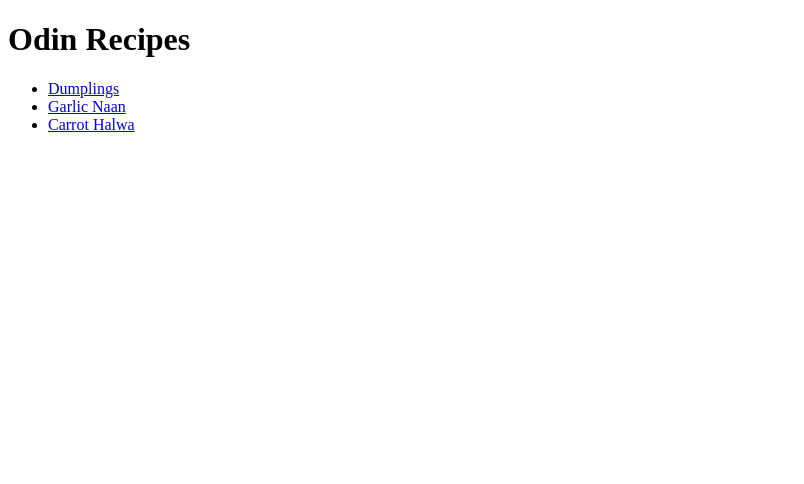
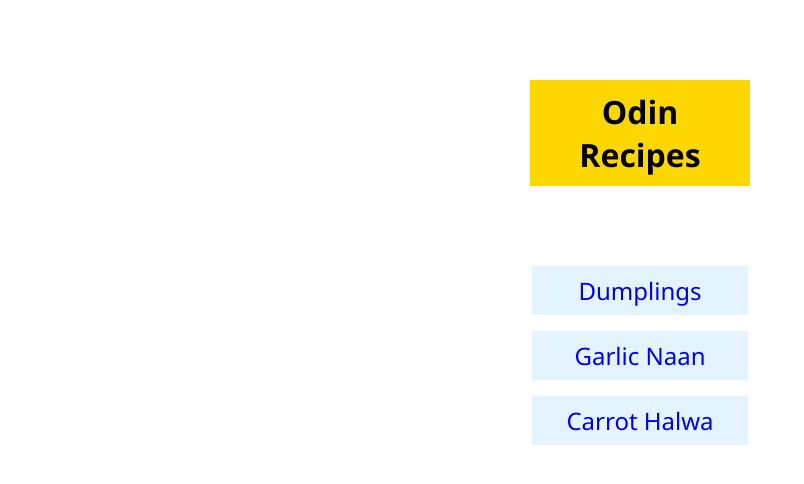
Before and after one commit to Khatry-With-A-Y/odin-recipes, a plain HTML site: page index.html in a window 1280 px wide. Shown: the whole page, without its empty margins (0-804 px from the left). Drawn offline with Linux system fonts and the light colour scheme.

Commit message:
Apply box-model changes from foundations/block-and -inline

```diff
--- a/index.html
+++ b/index.html
@@ -3,15 +3,30 @@
 <head>
     <meta charset="UTF-8">
     <title>The Khatry Kitchen</title>
-</head>
+    <link rel="stylesheet" href="styles.css">
+  </head>
 
 <body>
     <h1>Odin Recipes</h1>
 
-    <ul>
-      <li><a href="recipes/dumplings.html">Dumplings</a></li>
-      <li><a href="recipes/garlic-naan.html">Garlic Naan</a></li>
-      <li><a href="recipes/carrot-halwa.html">Carrot Halwa</a></li>
-    </ul>
+      <a href="recipes/dumplings.html">
+        <div class="dumplings">
+          Dumplings
+        </div>
+      </a>
+
+      <a href="recipes/garlic-naan.html">
+        <div class="naan">
+          Garlic Naan
+        </div>
+      </a>
+
+      <a href="recipes/carrot-halwa.html">
+        <div class="halwa">
+          Carrot Halwa
+        </div>
+      </a>
+
 </body>
+
 </html>
--- /dev/null
+++ b/styles.css
@@ -0,0 +1,25 @@
+* {
+    font-family:'Segoe UI', Tahoma, Geneva, Verdana, sans-serif;
+  }
+
+h1{
+    text-align: center;
+    background-color: gold;
+    width: 200px;
+    padding: 10px;
+    text-align: center;
+    margin: 80px auto;
+}
+
+a {
+    text-decoration: none; /* Removes the underline from the link */
+}
+
+.home, div{
+    background: #e3f4ff;
+    font-size: 24px;
+    text-align: center;
+    width: 200px;
+    padding: 8px;
+    margin: 16px auto;
+}
```
Also changed, not shown: recipes/carrot-halwa.html (+4 -1 lines), recipes/dumplings.html (+4 -1 lines), recipes/garlic-naan.html (+4 -1 lines).
